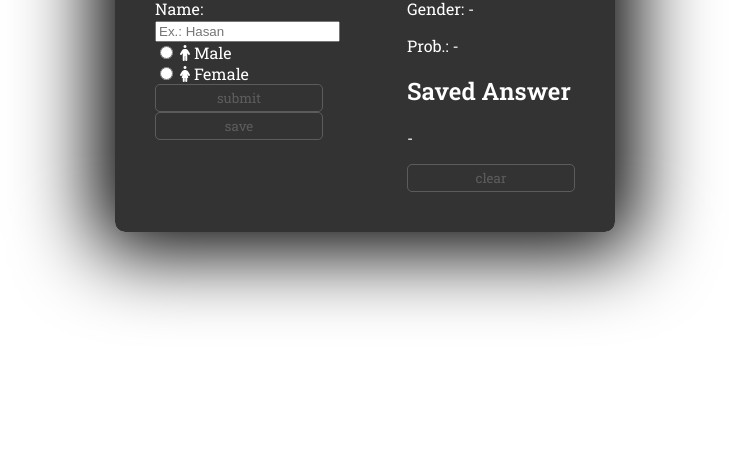
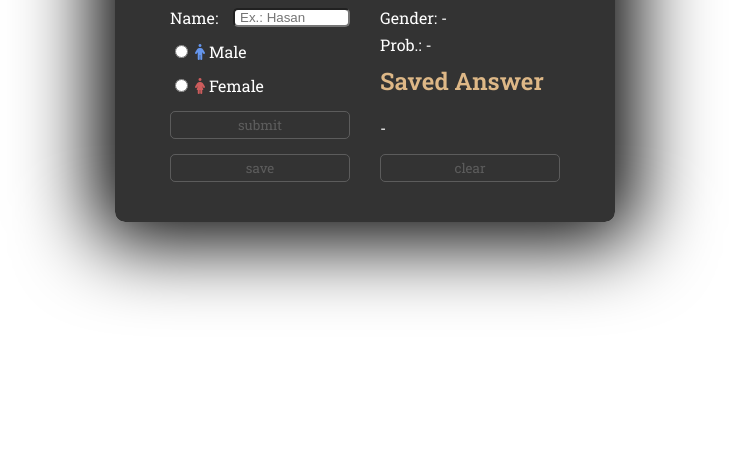
Before and after one commit to amir78729/aghaye-ya-khanoome, a plain HTML site: page index.html in a window 1280 px wide. Shown: the part 341-800 px from the top of the page, without its empty margins (275-1004 px from the left). Drawn offline with Linux system fonts and the light colour scheme.

Commit message:
refining styles

```diff
--- a/src/index.html
+++ b/index.html
@@ -6,12 +6,12 @@
   <meta name="viewport" content="width=device-width, initial-scale=1.0">
   <meta name="description" content="Internet Engineering Midterm Project">
   <meta name="author" content="Amirhossein Alibakhshi">
-  <title>آقای یا خانم؟!</title>
-  <link rel="stylesheet" href="styles/main.css" media="all">
-  <link rel="stylesheet" href="styles/content.css" media="all">
-  <link rel="stylesheet" href="styles/alert.css" media="all">
+  <title>🤷‍♀️  Mr. or Ms.?  🤷‍♂️</title>
+  <link rel="stylesheet" href="src/styles/main.css" media="all">
+  <link rel="stylesheet" href="src/styles/content.css" media="all">
+  <link rel="stylesheet" href="src/styles/alert.css" media="all">
+  <script src="https://kit.fontawesome.com/2b752132bd.js" crossorigin="anonymous"></script>
 
-  <script src="https://kit.fontawesome.com/2b752132bd.js" crossorigin="anonymous"></script>
 </head>
 <body>
 <div id="container">
@@ -20,6 +20,7 @@
     <section>
       <h2>Mr. or Ms.?</h2>
       <form>
+        <div class="input-text-field">
           <label for="name-input">Name:</label>
           <input
                   type="text"
@@ -27,7 +28,8 @@
                   name="name-input"
                   onchange="checkSubmitButtonValidity()"
                   maxlength="255"
-            placeholder="Ex.: Hasan"><br>
+                  placeholder="Ex.: Hasan">
+        </div>
 
         <input type="radio" id="male-radio" name="gender-input" value="male">
         <i class='fas fa-male'></i>
@@ -52,8 +54,8 @@
     </section>
   </div>
 </div>
-<script src="scripts/genderDetection.js"></script>
-<script src="scripts/handlingSavedNames.js"></script>
-<script src="scripts/alert.js"></script>
+<script src="src/scripts/genderDetection.js"></script>
+<script src="src/scripts/handlingSavedNames.js"></script>
+<script src="src/scripts/alert.js"></script>
 </body>
 </html>
--- a/src/scripts/genderDetection.js
+++ b/src/scripts/genderDetection.js
@@ -31,7 +31,7 @@ const guessGender = () => {
                 ? `${res.gender} <i class='fas fa-${res.gender}'></i>`
                 : `unknown! <i class='fas fa-question-circle'></i>`;
             // showing probability
-            predictionProbability.innerHTML = res.probability || '<i class=\'fas fa-question-circle\'></i>';
+            predictionProbability.innerHTML = `${res.probability * 100}%` || '<i class=\'fas fa-question-circle\'></i>';
             // enabling save button if the response was valid
             saveButton.disabled = !predictionGender.innerHTML.includes('male');
             updateSavedAnswersSection();
--- a/src/styles/alert.css
+++ b/src/styles/alert.css
@@ -1,10 +1,10 @@
+/* comment */
 #alert {
     width: 100%;
     height: 64px;
     position: absolute;
     top: -64px;
     transition: top 0.5s;
-    background-color: red;
     display: flex;
     justify-content: center;
     align-items: center;
--- a/src/styles/content.css
+++ b/src/styles/content.css
@@ -1,5 +1,6 @@
 @import url('https://fonts.googleapis.com/css2?family=Comfortaa&family=Roboto+Slab:wght@300;400;500;600&display=swap');
 
+/* styling the content box (middle of the page) */
 #content-box {
     display: flex;
     justify-content: space-between;
@@ -7,7 +8,7 @@
     padding: 40px;
     width: 60vw;
     max-width: 500px;
-    background-color: #000000cc;
+    background-color: #000000CC;
     color: #fff;
     border-radius: 10px;
     animation: fade-in 0.85s;
@@ -16,40 +17,85 @@
     transition: background-color 0.85s;
 }
 
+/* changing the color of content box on mouse hover */
 #content-box:hover {
-    background-color: #000000dd;
+    background-color: #000000DD;
 }
 
-#content-box > * {
-    width: 40%;
+h2 {
+    color: #DEB887;
 }
 
+/* coloring icons */
+.fa-male {
+    color: #6495ED;
+}
+.fa-female {
+    color: #CD5C5C;
+}
+
+/* styling textarea */
+.input-text-field {
+    width: 100%;
+    display: flex;
+    align-items: center;
+}
+.input-text-field label {
+    width: 35%;
+}
+.input-text-field input[type="text"] {
+    width: 65%;
+    border-radius: 5px;
+    padding: 0 5px;
+}
+
+/* setting content box column widths */
+#content-box > * {
+    width: 50%;
+    padding: 0 15px;
+}
+
+input[type="radio"] {
+    margin-top: 17px;
+}
+
+p[id*="prediction"] {
+    height: 11px;
+}
+
+/* styling buttons */
 button {
     width: 100%;
     cursor: pointer;
     outline: none;
-    border: 1px solid #fff;
+    border: 1px solid #FFF;
     background-color: transparent;
-    color: #fff;
+    color: #FFF;
     font-family: 'Roboto Slab', serif;
     border-radius: 5px;
     padding: 4px;
     transition: all 0.3s;
 }
-
+/* styling disable buttons */
 button[disabled] {
     cursor: not-allowed;
     opacity: 0.2;
 }
-
+/* changing color of the buttons on mouse hover */
 button:hover {
-    background-color: #ffffffdd;
+    background-color: #FFFFFFDD;
     color: #000;
 }
+/* adding space between buttons */
+#save-button, #submit-button {
+    margin-top: 15px;
+}
 
+/* setting labels for "Prediction section" fields */
 #prediction-gender::before { content: "Gender: "; }
 #prediction-probability::before { content: "Prob.: "; }
 
+/* keyframes for showing content box (after the page is loaded) */
 @keyframes fade-in {
     0% {
         opacity: 0;
--- a/src/styles/main.css
+++ b/src/styles/main.css
@@ -13,6 +13,7 @@ body, html {
     box-sizing: border-box;
 }
 
+/* styling wrapper of the page */
 #container {
     height: 100vh;
     width: 100vw;
```
Also changed, not shown: 1 other file. Lines whose indentation alone changed are shown as unchanged.
